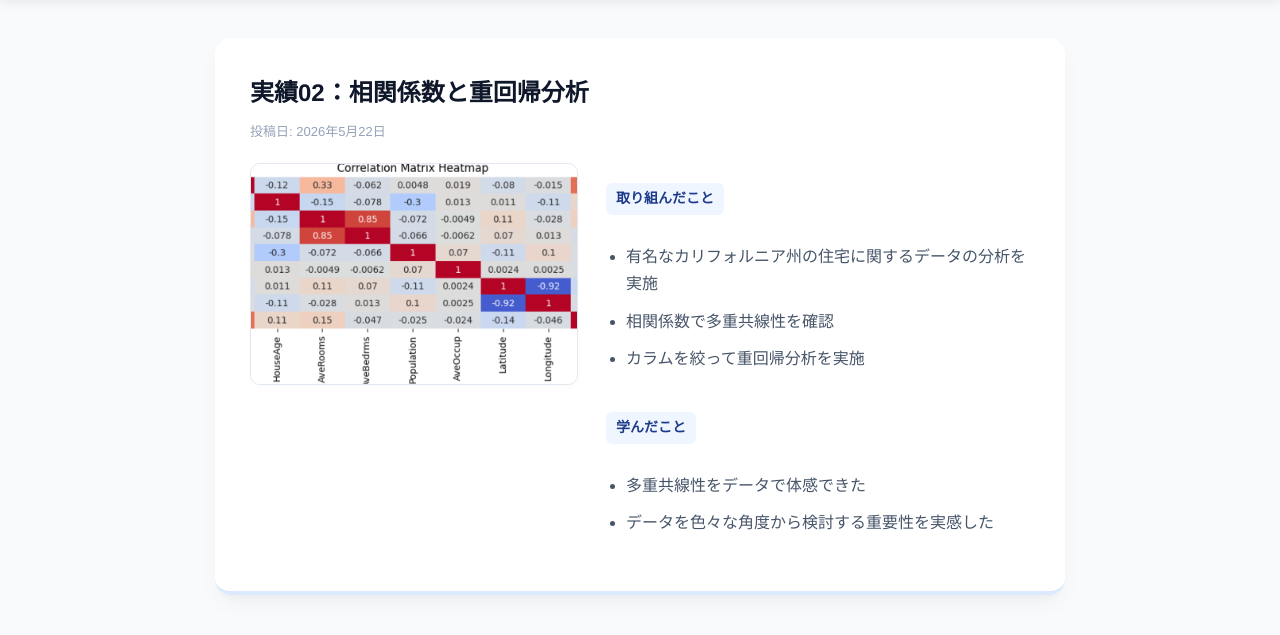
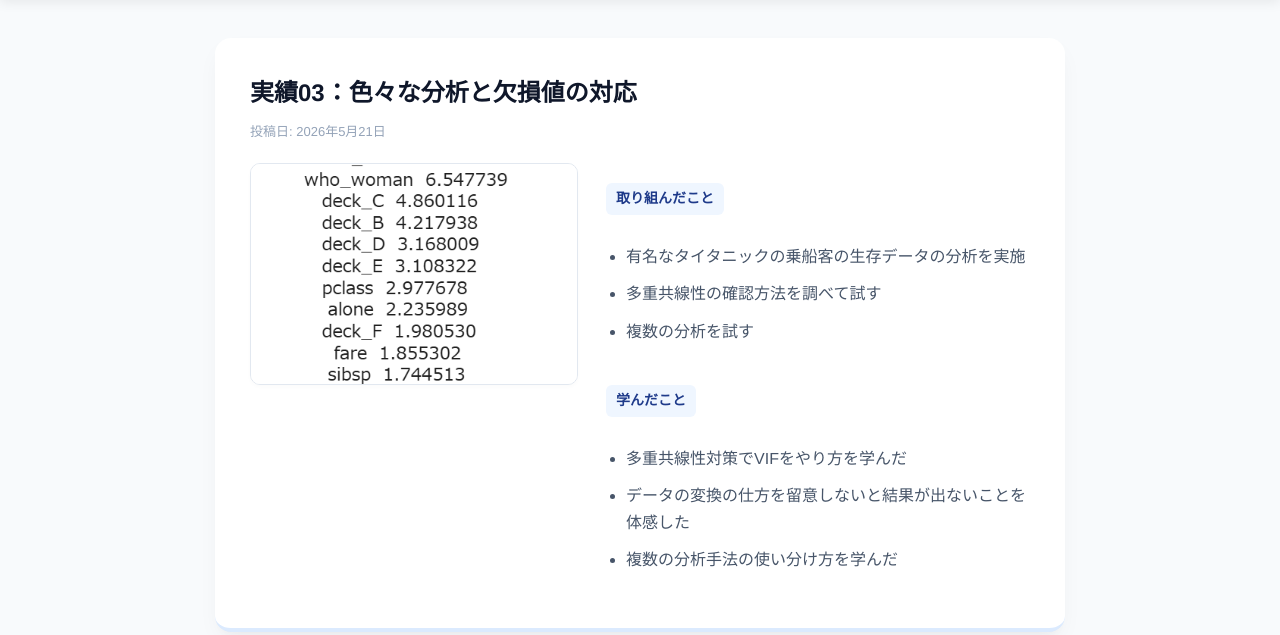
Before and after one commit to toshi-works/toshi-works, a plain HTML site: page works.html in a window 1280 px wide. Shown: the part 170-805 px from the top of the page. Drawn offline with Linux system fonts and the light colour scheme.

Commit message:
Add new work card for analysis and missing value handling

```diff
--- a/works.html
+++ b/works.html
@@ -24,7 +24,31 @@ height="0" width="0" style="display:none;visibility:hidden"></iframe></noscript>
     </header>
 
     <div class="container">
+                <div class="work-card">
+            <h2 class="work-title">実績03：色々な分析と欠損値の対応</h2>
+            <span class="work-date">投稿日: 2026年5月21日</span>
 
+            <div class="work-content-flex">
+                <div class="work-image-box">
+                    <img src="images/result_03.png" alt="サイトのスクリーンショット" class="work-img">
+                </div>
+
+                <div class="work-text-box">
+                    <div class="work-section-title">取り組んだこと</div>
+                    <ul class="work-list">
+                        <li>有名なタイタニックの乗船客の生存データの分析を実施</li>
+                        <li>多重共線性の確認方法を調べて試す</li>
+                        <li>複数の分析を試す</li>
+                    </ul>
+
+                    <div class="work-section-title">学んだこと</div>
+                    <ul class="work-list">
+                        <li>多重共線性対策でVIFをやり方を学んだ</li>
+                        <li>データの変換の仕方を留意しないと結果が出ないことを体感した
+                        <li>複数の分析手法の使い分け方を学んだ
+                        </li>
+                    </ul>
+                </div> </div> </div>
         <div class="work-card">
             <h2 class="work-title">実績02：相関係数と重回帰分析</h2>
             <span class="work-date">投稿日: 2026年5月22日</span>
@@ -47,7 +71,9 @@ height="0" width="0" style="display:none;visibility:hidden"></iframe></noscript>
                         <li>多重共線性をデータで体感できた</li>
                         <li>データを色々な角度から検討する重要性を実感した</li>
                     </ul>
-                </div> </div> </div> <div class="work-card">
+                </div> </div> </div>
+
+        <div class="work-card">
             <h2 class="work-title">実績01：GA4計測検証用Webサイト</h2>
             <span class="work-date">投稿日: 2026年5月21日</span>
 
```
